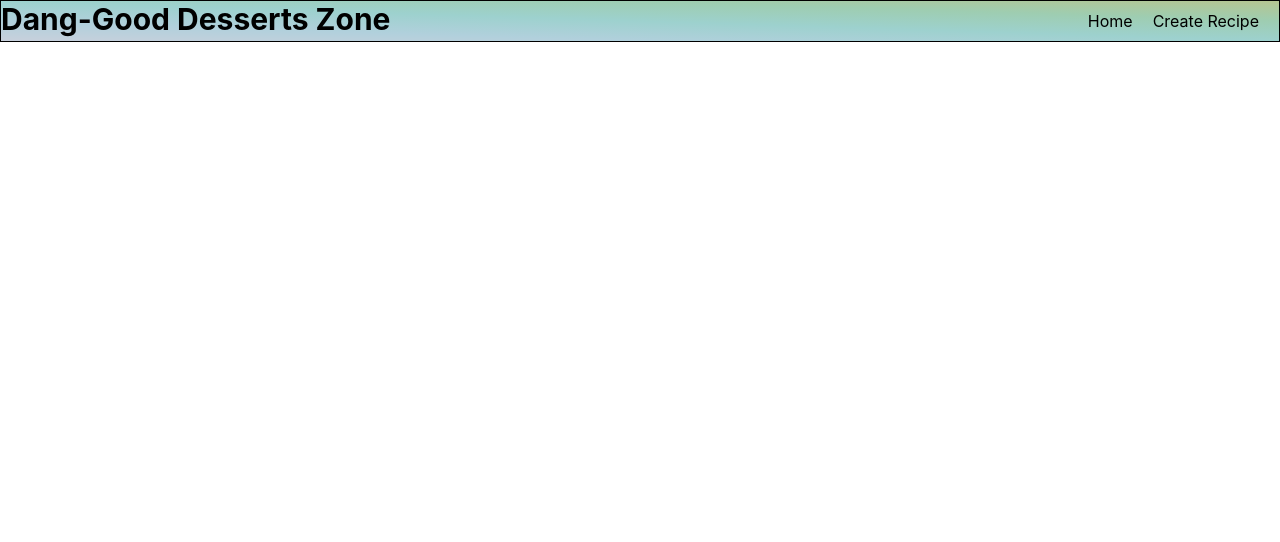
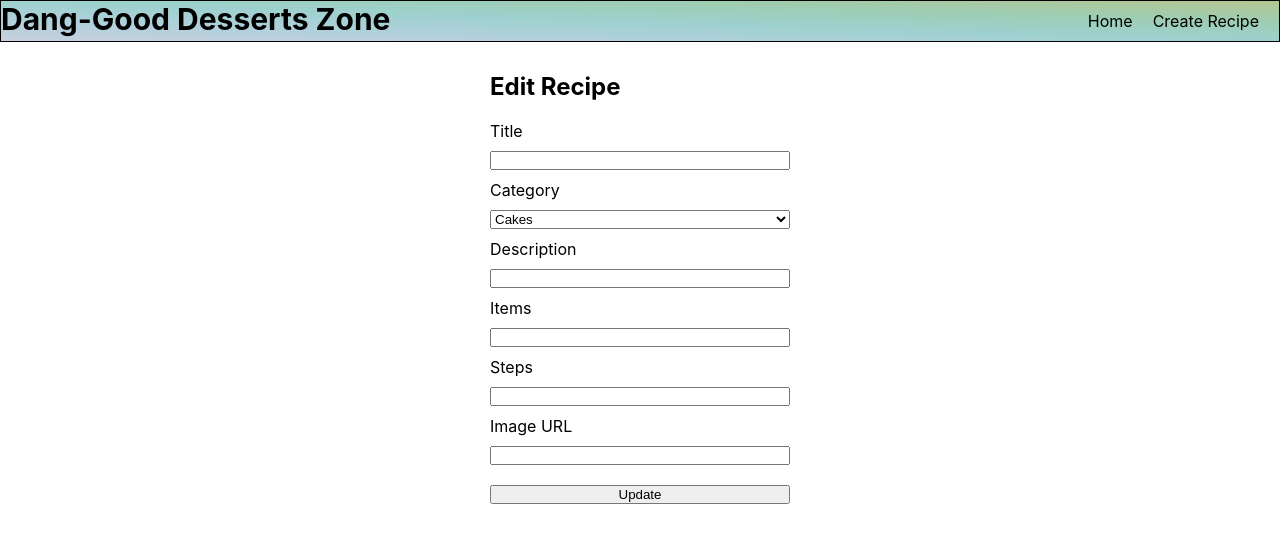
Before and after one commit to esin87/-ga-seir-project3-frontend, a React (Create React App) app: page /edit/1 in a window 1280 px wide. Before the commit this address led to /recipes. Shown: the top 542 px of the page. Built offline with nearby package versions, Linux system fonts and the light colour scheme; no server answers; the HTML template or start-up script is replaced by a standard one.

Commit message:
edit form view

```diff
--- a/src/App.js
+++ b/src/App.js
@@ -4,6 +4,7 @@ import Dashboard from './components/dashboard';
 import { Route, Switch, Link, Redirect } from 'react-router-dom';
 import New from './components/New';
 import Show from './components/Show';
+import Edit from './components/Edit';
 
 function App() {
 	return (
@@ -38,6 +39,11 @@ function App() {
 						path="/titles/:title"
 						render={routerProps => <Show {...routerProps} />}
 					/>
+					<Route
+						exact={true}
+						path="/edit/:title"
+						render={routerProps => <Edit {...routerProps} />}
+					/>
 					<Redirect to="/recipes" component={Dashboard} />
 				</Switch>
 			</main>
--- /dev/null
+++ b/src/components/Edit.js
@@ -0,0 +1,96 @@
+import React, { Component } from 'react';
+import axios from 'axios';
+import './New.css';
+
+class Edit extends Component {
+	constructor(props) {
+		super(props);
+		this.state = {
+			selectedDessert: this.props.match.params.title,
+			dessert: {}
+		};
+	}
+
+	//   component did mount method that finds and returns dessert by title from db
+	componentDidMount() {
+		const dessert = this.state.selectedDessert;
+		const url = 'http://localhost:3000/titles/' + dessert;
+
+		axios
+			.get(url)
+			.then(response => {
+				this.setState({ dessert: response.data });
+			})
+			//.then(this.setIngredients())
+			.catch(err => {
+				console.error(err);
+			});
+	}
+
+	render() {
+		return (
+			<div>
+				<form onSubmit={this.handleSubmit}>
+					<h2>Edit Recipe</h2>
+					{/* //title */}
+					Title
+					<input
+						name="title"
+						type="text"
+						value={this.state.dessert.title}
+						onChange={this.handleChange}
+					/>
+					{/* //category */}
+					Category
+					<select
+						name="category"
+						onChange={this.handleChange}
+						value={this.state.dessert.category}>
+						<option value="cakes">Cakes</option>
+						<option value="brownies">Brownies</option>
+						<option value="cookies">Cookies</option>
+						<option value="pastries">Pastries</option>
+						<option value="pies">Pies</option>
+						<option value="candies">Candies</option>
+						<option value="other">Other Desserts</option>
+					</select>
+					{/* //description */}
+					Description
+					<input
+						name="description"
+						type="text"
+						value={this.state.dessert.description}
+						onChange={this.handleChange}
+					/>
+					{/* //items */}
+					Items
+					<input
+						name="items"
+						type="text"
+						value={this.state.dessert.items}
+						onChange={this.handleChange}
+					/>
+					{/* //steps */}
+					Steps
+					<input
+						name="steps"
+						type="text"
+						value={this.state.dessert.steps}
+						onChange={this.handleChange}
+					/>
+					{/* //image */}
+					Image URL
+					<input
+						name="image"
+						type="text"
+						value={this.state.dessert.image}
+						onChange={this.handleChange}
+					/>
+					<input type="submit" value="Update" />
+				</form>
+			</div>
+		);
+	}
+}
+
+export default Edit;
--- a/src/components/Show.js
+++ b/src/components/Show.js
@@ -1,6 +1,7 @@
 import React, { Component } from 'react';
 import axios from 'axios';
 import '../App.css';
+import { Link } from 'react-router-dom';
 //what is the below code for?
 import { SSL_OP_SSLEAY_080_CLIENT_DH_BUG } from 'constants';
 
@@ -55,6 +56,8 @@ class Show extends Component {
 					<h5>Steps to make</h5>
 					<p>Coming soon...</p>
 				</div>
+				<Link to={`/edit/${this.state.dessert.title}`}>Edit</Link>
+				<Link>Delete</Link>
 			</div>
 		);
 	}
```
